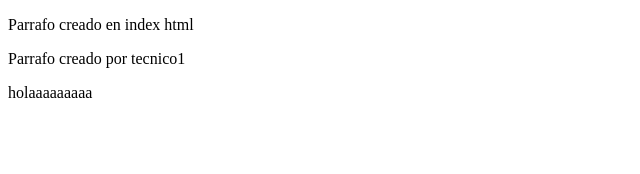
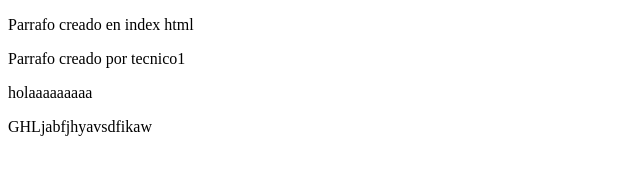
Before and after one commit to glokkoma/lunes, a plain HTML site: page index.html in a window 1280 px wide. Shown: the whole page, without its empty margins (0-640 px from the left). Drawn offline with Linux system fonts and the light colour scheme.

Commit message:
ahsgdyhgv

```diff
--- a/index.html
+++ b/index.html
@@ -9,5 +9,6 @@
         <p>Parrafo creado en index html</p>
         <p>Parrafo creado por tecnico1</p>
         <p>holaaaaaaaaa</p>
+        <p>GHLjabfjhyavsdfikaw</p>
     </body>
 </html>
```
